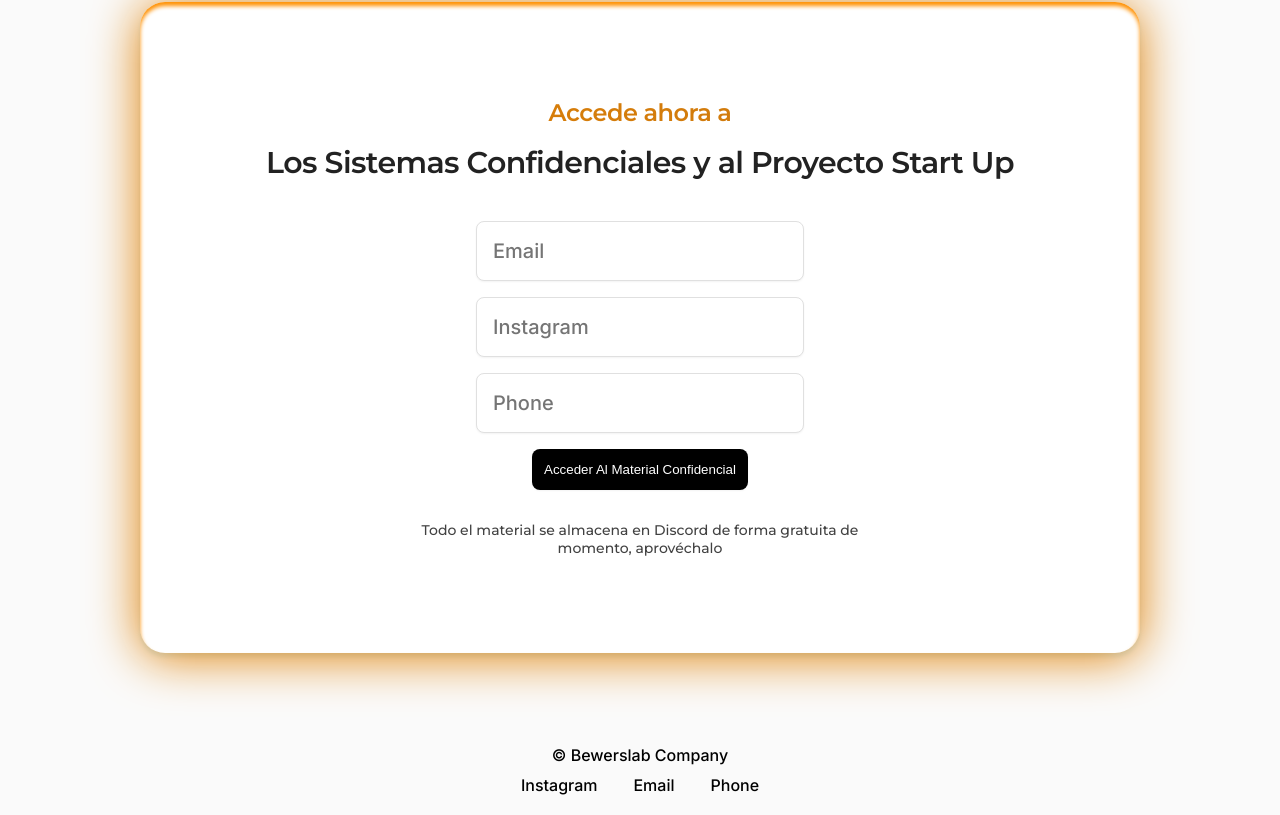
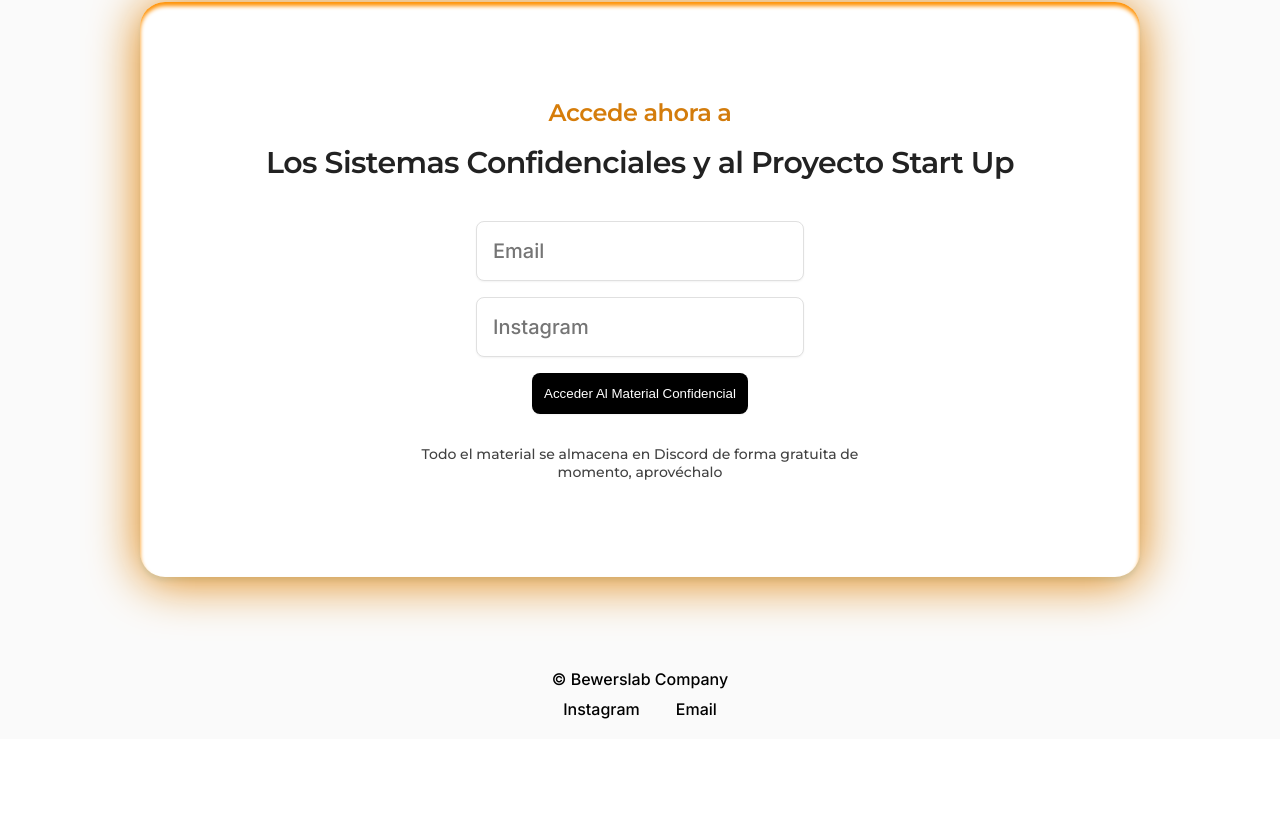
Before and after one commit to danielspiri/web3, a React (Create React App) app in the folder client/: page / in a window 1280 px wide. Shown: the part 3537-4352 px from the top of the page. After the commit the page ends 4276 px from the top, so only its background shows below. Built offline with nearby package versions, Linux system fonts and the light colour scheme.

Commit message:
Update FrameComponent.tsx

```diff
--- a/client/src/components/FrameComponent.tsx
+++ b/client/src/components/FrameComponent.tsx
@@ -9,7 +9,6 @@ const FrameComponent = forwardRef<HTMLFormElement, FrameComponentType>(({
 }, ref) => {
   const [email, setEmail] = useState('');
   const [instagram, setInstagram] = useState('');
-  const [phone, setPhone] = useState('');
   const [message, setMessage] = useState('');
   const [messageType, setMessageType] = useState<'error' | 'success' | ''>('');
 
@@ -22,8 +21,7 @@ const FrameComponent = forwardRef<HTMLFormElement, FrameComponentType>(({
 
     const data = JSON.stringify({
       email: email,
-      instagram: instagram,
-      phone: phone
+      instagram: instagram
     });
 
     try {
@@ -90,16 +88,6 @@ const FrameComponent = forwardRef<HTMLFormElement, FrameComponentType>(({
                       required
                     />
                   </div>
-                  <div className="self-stretch shadow-[0px_1px_2px_rgba(0,_0,_0,_0.05)] rounded-lg bg-white flex flex-row items-center justify-start py-3.5 px-4 border-[1px] border-solid border-gainsboro">
-                    <input
-                      className="w-[350px] [border:none] [outline:none] font-medium font-h5-computer text-xl bg-[transparent] h-[30px] relative leading-[150%] text-gray-100 text-left inline-block p-0 mq450:text-base mq450:leading-[24px]"
-                      placeholder="Phone"
-                      type="text"
-                      value={phone}
-                      onChange={(e) => setPhone(e.target.value)}
-                      required
-                    />
-                  </div>
                   <button type="submit" className="shadow-[0px_1px_2px_rgba(0,_0,_0,_0.05)] rounded-lg bg-black flex flex-row items-center justify-center py-[10.5px] px-3 whitespace-nowrap text-white">
                     <div className="relative leading-[150%] font-medium">
                       Acceder Al Material Confidencial
@@ -146,16 +134,6 @@ const FrameComponent = forwardRef<HTMLFormElement, FrameComponentType>(({
             >
               Email
             </div>
-            <div
-              className="relative font-medium"
-              onClick={() => {
-                if (ref && typeof ref !== 'function' && ref.current) {
-                  ref.current.scrollIntoView({ behavior: 'smooth' });
-                }
-              }}
-            >
-              Phone
-            </div>
           </div>
         </div>
       </div>
```
